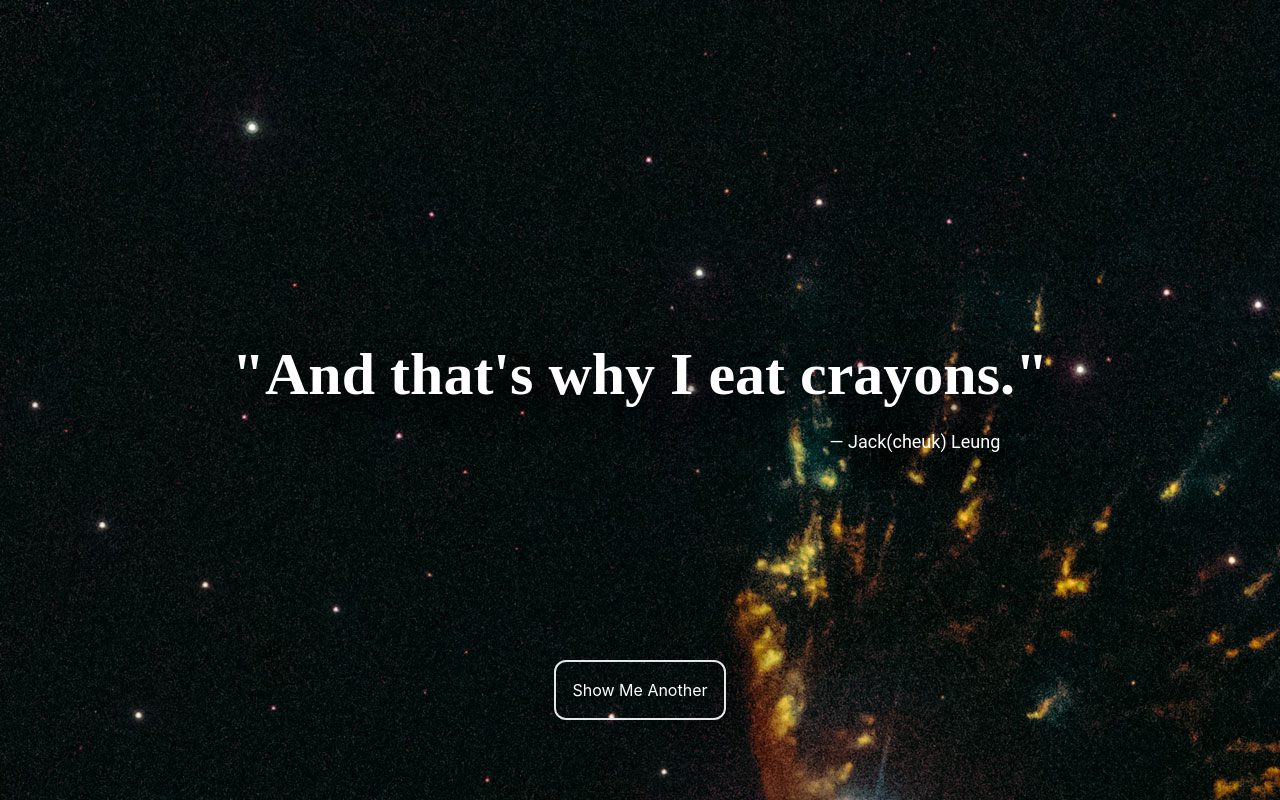
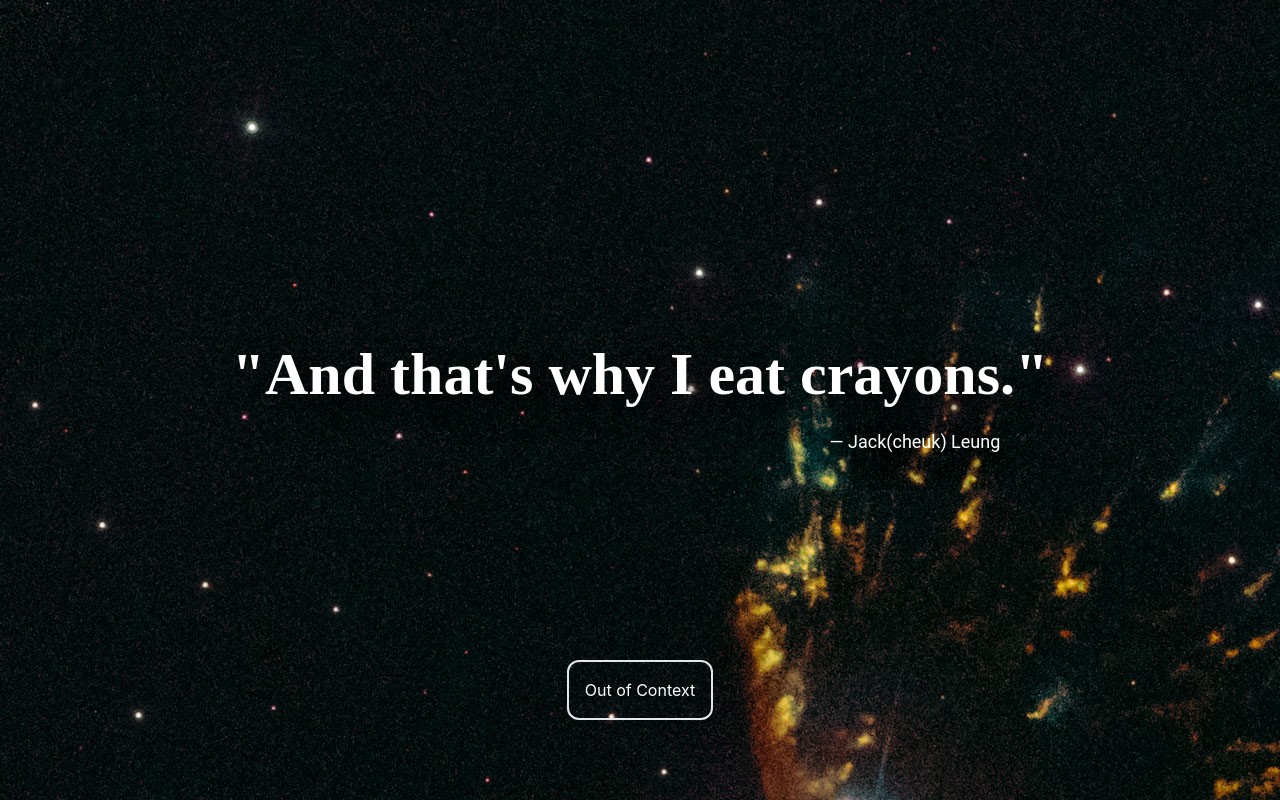
Before and after one commit to bryanparmelee/out-of-context, a React (Create React App) app: page / in a window 1280 px wide. Built offline with nearby package versions, Linux system fonts and the light colour scheme.

Commit message:
Update button text

```diff
--- a/src/App.js
+++ b/src/App.js
@@ -32,7 +32,7 @@ function App() {
         className="absolute bottom-20 border-2 p-4 rounded-xl text-white shadow-lg hover:bg-white hover:text-black"
         onClick={newQuote}
       >
-        Show Me Another
+        Out of Context
       </button>
     </div>
   );
```
